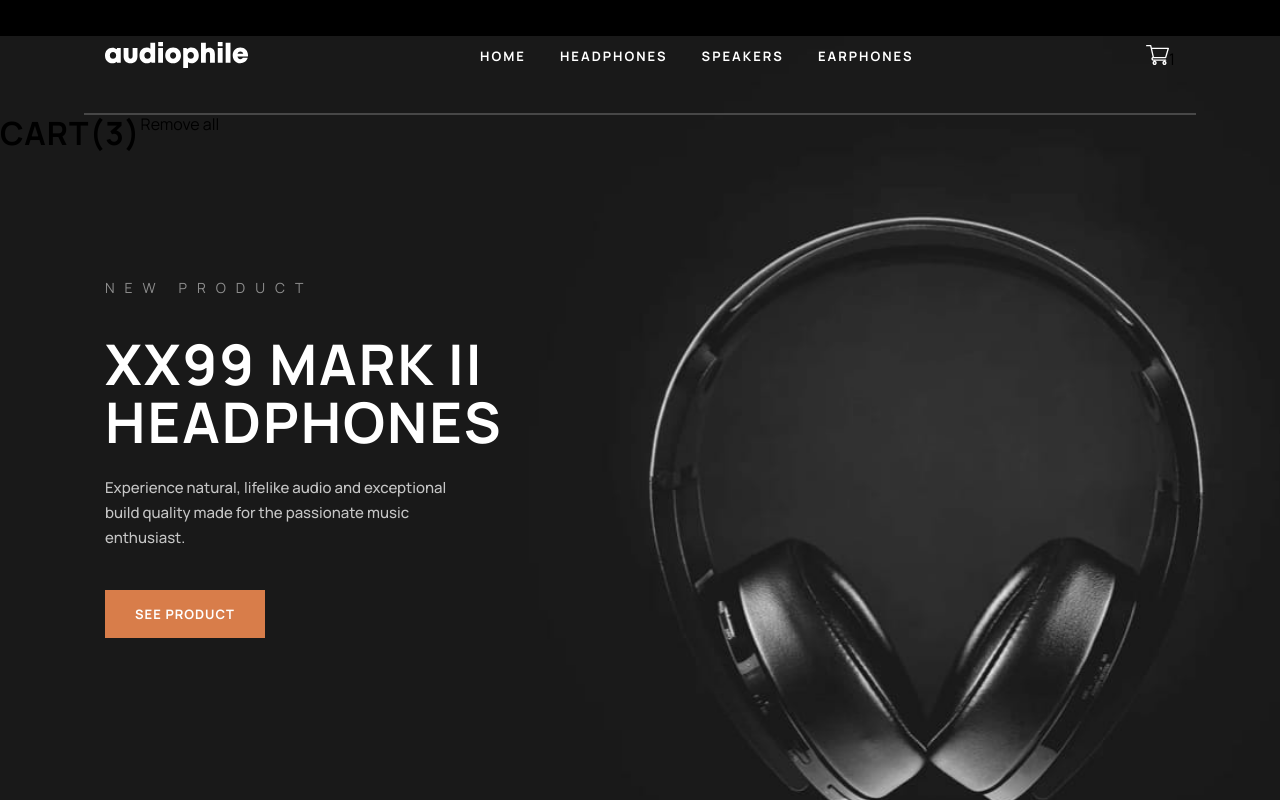
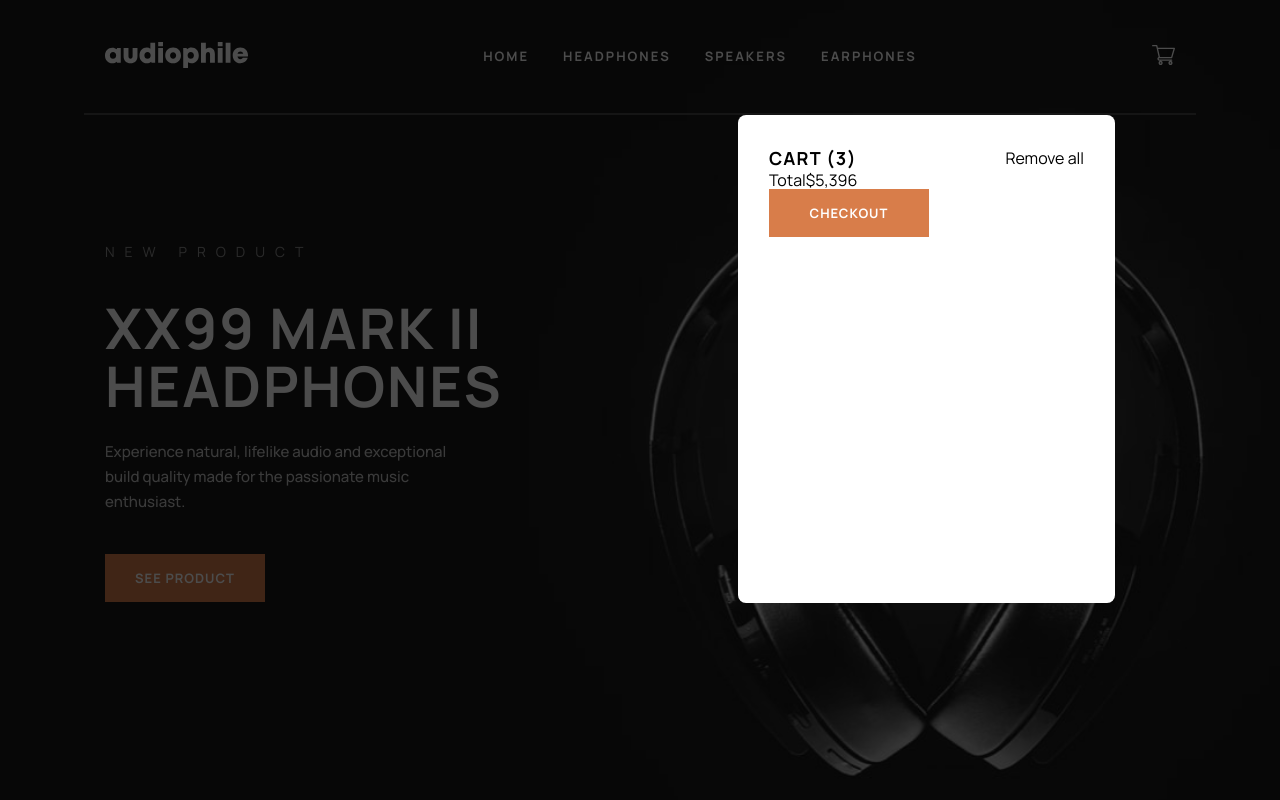
Before and after one commit to samadjei/audiophile-ecommerce-website, a Next.js app: page / in a window 1280 px wide. Both pictures are taken after a click on the picture 1157 px from the left and 54 px from the top of the page. Shown: the top 800 px of the page. Built offline with nearby package versions, Linux system fonts and the light colour scheme.

Commit message:
added cart modal

```diff
--- a/components/Cart.js
+++ b/components/Cart.js
@@ -4,18 +4,26 @@ import Button from './Button';
 import roast from 'react-hot-toast';
 import { useStateContext } from '../context/StateContext';
 
-const Cart = () => {
+const Cart = ({ open, onClose }) => {
 	const cartRef = useRef();
 	const { totalPrice, totalQuantities, cartItems, setShowCart } = useStateContext();
+	// if the modal is not open, don't render out any content
+	if (!open) return null;
 	return (
 		<div ref={cartRef}>
-			<div className="cart__overlay"></div>
-			{/* <Button onClick={()=> setShowCart(false)} className="btn" buttonStyle="btn--primary" buttonSize="btn--desktop">
-				Add to cart
-			</Button> */}
-			<div className="cart__header">
-				<h3>Cart(3)</h3>
-				<span>Remove all</span>
+			<div onClick={onClose} className="cart__overlay"></div>
+			<div className="cart__card">
+				<div className="cart__header">
+					<h6>Cart <span className='cart__items-num'>(3)</span></h6>
+					<span>Remove all</span>
+				</div>
+				<div className="card__total">
+					<span>Total</span>
+					<span>$5,396</span>
+				</div>
+				<Button className="btn" buttonStyle="btn--primary" buttonSize="btn--desktop">
+					Checkout
+				</Button>
 			</div>
 		</div>
 	);
--- a/components/navbar.js
+++ b/components/navbar.js
@@ -53,13 +53,12 @@ const Navbar = () => {
 					</li>
 				</ul>
 				<div className="navbar__cart">
-					<Image onClick={() => openCart()} src="/assets/shared/desktop/icon-cart.svg" alt="Cart Icon" width={23} height={20} />
-					<span>1</span>
+					<Image onClick={() => setCartOpen(true)} src="/assets/shared/desktop/icon-cart.svg" alt="Cart Icon" width={23} height={20} />
 				</div>
 			</div>
 			<hr className="hr-line" />
 			{isOpen ? <Categories className="inactive" /> : ''}
-			<Cart openCart={cartOpen} onClose={() => setCartOpen(false)} />
+			<Cart open={cartOpen} onClose={() => setCartOpen(false)} />
 		</nav>
 	);
 };
--- a/package.json
+++ b/package.json
@@ -8,9 +8,9 @@
     "start": "next start"
   },
   "dependencies": {
-    "next": "^12.1.7-canary.47",
-    "react": "^17.0.2",
-    "react-dom": "^17.0.2",
+    "next": "12",
+    "react": "^18.2.0",
+    "react-dom": "^18.2.0",
     "react-hot-toast": "^2.2.0",
     "react-icons": "^4.3.1",
     "sass": "^1.49.7"
--- a/pages/Product/[id].js
+++ b/pages/Product/[id].js
@@ -1,12 +1,9 @@
 import { product } from '../../components/Data';
 import Image from 'next/image';
 import Link from 'next/link';
-import Button from '../../components/Button';
 import Others from '../../components/Others';
 import Categories from '../../components/Categories';
 import AudioGear from '../../components/Home/AudioGear';
-import { useState } from 'react';
-import Cart from '../../components/Cart';
 import Product from './Product';
 import { useStateContext } from '../../context/StateContext';
 
@@ -77,7 +74,6 @@ const ProductDetail = ({ items }) => {
 			<div className="page__gear">
 				<AudioGear />
 			</div>
-			<Cart />
 		</div>
 	);
 };
--- a/scss/component/_cart.scss
+++ b/scss/component/_cart.scss
@@ -1,17 +1,31 @@
 @use '../abstracts' as *;
 
 .cart {
-	&__header {
+	&__header,
+	&__total {
 		display: flex;
+		justify-content: space-between;
+		align-items: center;
 	}
 
-	// &__overlay {
-	// 	position: fixed;
-	// 	top: 0;
-	// 	left: 0;
-	// 	right: 0;
-	// 	bottom: 0;
-	// 	background-color: rgba(0, 0, 0, 0.7);
-	// 	z-index: 1000;
-	// }
+	&__card {
+		background: var(--white);
+		height: 48.8rem;
+		width: 37.7rem;
+		position: absolute;
+		right: 16.5rem;
+		border-radius: 0.8rem;
+		padding: 3.1rem;
+		z-index: 1000;
+	}
+
+	&__overlay {
+		position: fixed;
+		top: 0;
+		left: 0;
+		right: 0;
+		bottom: 0;
+		background-color: rgba(0, 0, 0, 0.7);
+		z-index: 1000;
+	}
 }
```
Also changed, not shown: 1 other file (tests, documents, lock files or other folders).
